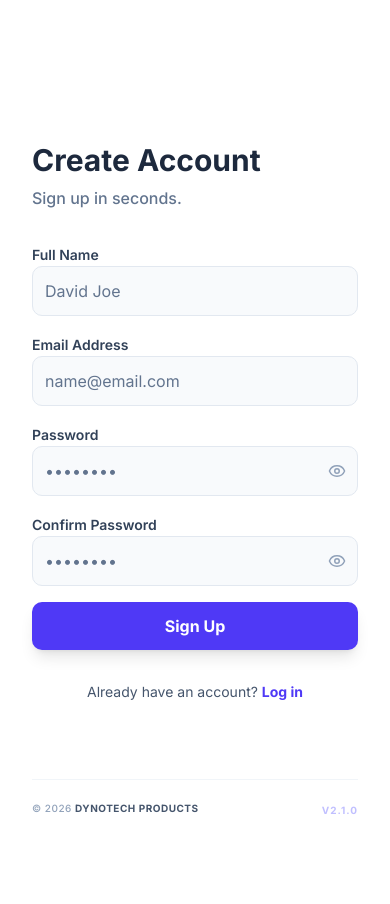
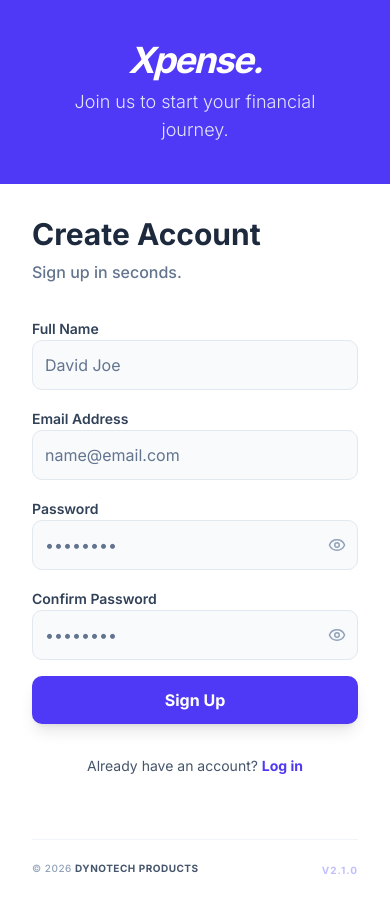
Before and after one commit to SatyabrataPandit/Xpense, a Next.js app: page /register in a window 390 px wide. Before the commit the page ends 844 px from the top, so only its background shows below. Built offline with nearby package versions, Linux system fonts and the light colour scheme; no server answers.

Commit message:
second commit

```diff
--- a/src/app/login/page.tsx
+++ b/src/app/login/page.tsx
@@ -55,26 +55,32 @@ export default function LoginPage() {
   if (!mounted) return <div className="min-h-screen bg-white" />;
 
   return (
-    <div className="flex min-h-screen bg-white overflow-hidden">
-      {/* Left Panel */}
+    // Changed: Added flex-col to stack on mobile, flex-row for desktop
+    <div className="flex flex-col lg:flex-row min-h-screen bg-white overflow-x-hidden">
+
+      {/* Branding Panel */}
       <motion.div
         layoutId="auth-panel"
         transition={{ type: "spring", stiffness: 100, damping: 20 }}
-        className="hidden lg:flex lg:w-1/2 bg-indigo-600 items-center justify-center p-12 text-white relative z-10"
+        // Changed: Removed 'hidden', added responsive padding and width
+        className="w-full lg:w-1/2 bg-indigo-600 flex items-center justify-center p-10 lg:p-12 text-white relative z-10"
       >
-        <div className="max-w-md">
-          <h1 className="text-5xl font-bold italic tracking-tighter">Xpense.</h1>
-          <p className="text-xl text-indigo-100 mt-4 font-light">Track your wealth, one click at a time.</p>
+        <div className="max-w-md text-center lg:text-left">
+          <h1 className="text-4xl lg:text-5xl font-bold italic tracking-tighter">Xpense.</h1>
+          <p className="text-lg lg:text-xl text-indigo-100 mt-2 lg:mt-4 font-light">
+            Track your wealth, one click at a time.
+          </p>
         </div>
       </motion.div>
 
-      {/* Right Panel - Form (ADDED 'relative' and 'z-20' HERE) */}
+      {/* Right Panel - Form */}
       <motion.div
-        initial={{ opacity: 0, x: 20 }}
-        animate={{ opacity: 1, x: 0 }}
-        className="w-full lg:w-1/2 flex items-center justify-center p-8 bg-white relative z-20"
+        initial={{ opacity: 0, y: 20 }} // Changed: x to y for a better mobile entry
+        animate={{ opacity: 1, y: 0 }}
+        className="w-full lg:w-1/2 flex items-center justify-center p-8 bg-white relative z-20 grow"
       >
-        <div className="w-full max-w-md">
+        {/* Changed: Added bottom padding pb-24 so the form doesn't hit the absolute footer on small screens */}
+        <div className="w-full max-w-md pb-24 lg:pb-0">
           <h2 className="text-3xl font-bold text-slate-800 mb-2">Welcome Back</h2>
           <p className="text-slate-500 mb-8 font-medium">Sign in to manage your budget.</p>
 
@@ -124,7 +130,7 @@ export default function LoginPage() {
           </p>
         </div>
 
-        {/* --- FIXED FOOTER INTEGRATION --- */}
+        {/* Footer */}
         <div className="absolute bottom-6 left-0 w-full px-8">
           <div className="flex flex-row justify-between items-center pt-4 border-t border-slate-100 w-full">
             <div className="flex-1">
--- a/src/app/register/page.tsx
+++ b/src/app/register/page.tsx
@@ -2,6 +2,7 @@
 
 import { useState, useEffect } from 'react';
 import { createUserWithEmailAndPassword, updateProfile } from 'firebase/auth';
+import { FirebaseError } from 'firebase/app';
 import { auth } from '@/lib/firebase';
 import { useRouter } from 'next/navigation';
 import Link from 'next/link';
@@ -57,13 +58,7 @@ export default function RegisterPage() {
           ? err.message
           : "Registration failed. Please try again.";
 
-      if (
-        typeof err === 'object' &&
-        err !== null &&
-        'code' in err &&
-        typeof (err as Record<string, unknown>).code === 'string' &&
-        (err as Record<string, unknown>).code === 'auth/email-already-in-use'
-      ) {
+      if (err instanceof FirebaseError && err.code === 'auth/email-already-in-use') {
         toast.error("Registration Error", {
           description: "This email is already registered."
         });
@@ -80,26 +75,32 @@ export default function RegisterPage() {
   if (!mounted) return <div className="min-h-screen bg-white" />;
 
   return (
-    <div className="flex flex-row-reverse min-h-screen bg-white overflow-hidden">
+    // Changed: Uses flex-col for mobile and flex-row-reverse for desktop
+    <div className="flex flex-col lg:flex-row-reverse min-h-screen bg-white overflow-x-hidden">
+
       {/* Branding Panel */}
       <motion.div
         layoutId="auth-panel"
         transition={{ type: "spring", stiffness: 100, damping: 20 }}
-        className="hidden lg:flex lg:w-1/2 bg-indigo-600 items-center justify-center p-12 text-white relative z-10"
+        // Changed: Removed 'hidden', added responsive padding
+        className="w-full lg:w-1/2 bg-indigo-600 flex items-center justify-center p-10 lg:p-12 text-white relative z-10"
       >
-        <div className="max-w-md">
-          <h1 className="text-5xl font-bold italic tracking-tighter">Xpense.</h1>
-          <p className="text-xl text-indigo-100 mt-4 font-light">Join us to start your financial journey.</p>
+        <div className="max-w-md text-center lg:text-left">
+          <h1 className="text-4xl lg:text-5xl font-bold italic tracking-tighter">Xpense.</h1>
+          <p className="text-lg lg:text-xl text-indigo-100 mt-2 lg:mt-4 font-light">
+            Join us to start your financial journey.
+          </p>
         </div>
       </motion.div>
 
-      {/* Form Panel (Added 'relative' and 'z-20') */}
+      {/* Form Panel */}
       <motion.div
-        initial={{ opacity: 0, x: -20 }}
-        animate={{ opacity: 1, x: 0 }}
-        className="w-full lg:w-1/2 flex items-center justify-center p-8 bg-white relative z-20"
+        initial={{ opacity: 0, y: 20 }} // Changed: Animated on Y axis for mobile
+        animate={{ opacity: 1, y: 0 }}
+        className="w-full lg:w-1/2 flex items-center justify-center p-8 bg-white relative z-20 grow"
       >
-        <div className="w-full max-w-md">
+        {/* Changed: Added pb-24 to avoid footer overlap on mobile */}
+        <div className="w-full max-w-md pb-24 lg:pb-0">
           <h2 className="text-3xl font-bold text-slate-800 mb-2">Create Account</h2>
           <p className="text-slate-500 mb-8 font-medium">Sign up in seconds.</p>
 
@@ -180,7 +181,7 @@ export default function RegisterPage() {
           </p>
         </div>
 
-        {/* --- FIXED FOOTER INTEGRATION --- */}
+        {/* Footer */}
         <div className="absolute bottom-6 left-0 w-full px-8">
           <div className="flex flex-row justify-between items-center pt-4 border-t border-slate-100 w-full">
             <div className="flex-1">
--- a/src/components/footer.tsx
+++ b/src/components/footer.tsx
@@ -3,19 +3,34 @@ export function Footer() {
 
     return (
         <footer className="border-t bg-card mt-auto w-full">
-            <div className="container mx-auto px-6 py-4 flex flex-col md:flex-row justify-between items-center gap-3">
-                {/* Copyright Section */}
-                <p className="text-xs sm:text-sm text-muted-foreground text-center md:text-left">
-                    &copy; {currentYear} <span className="font-semibold text-foreground">Dynotech Products</span>.
-                    <span className="hidden sm:inline"> All rights reserved.</span>
-                </p>
+            {/*
+                Using a grid with 3 columns ensures the middle item is perfectly centered.
+                On mobile (default), we keep it as a flex-col for better spacing.
+            */}
+            <div className="container mx-auto px-6 py-4 flex flex-col md:grid md:grid-cols-3 items-center gap-3">
 
-                {/* Links Section */}
-                <div className="flex gap-4 sm:gap-6 text-xs sm:text-sm text-muted-foreground font-medium">
+                {/* 1. Left Section: Copyright */}
+                <div className="flex justify-center md:justify-start">
+                    <p className="text-[11px] sm:text-xs text-muted-foreground whitespace-nowrap">
+                        &copy; {currentYear} <span className="font-semibold text-foreground">Dynotech Products</span>
+                        <span className="hidden lg:inline">. All rights reserved.</span>
+                    </p>
+                </div>
+
+                {/* 2. Middle Section: Version Tag */}
+                <div className="flex justify-center order-first md:order-0">
+                    <span className="text-[10px] font-bold text-primary/50 tracking-[0.2em] uppercase bg-primary/5 px-3 py-1 rounded-full border border-primary/10">
+                        V2.1.0
+                    </span>
+                </div>
+
+                {/* 3. Right Section: Links */}
+                <div className="flex justify-center md:justify-end gap-4 sm:gap-6 text-[11px] sm:text-xs text-muted-foreground font-medium">
                     <a href="#" className="hover:text-primary transition-colors">Privacy</a>
                     <a href="#" className="hover:text-primary transition-colors">Terms</a>
                     <a href="#" className="hover:text-primary transition-colors">Support</a>
                 </div>
+
             </div>
         </footer>
     );
```
